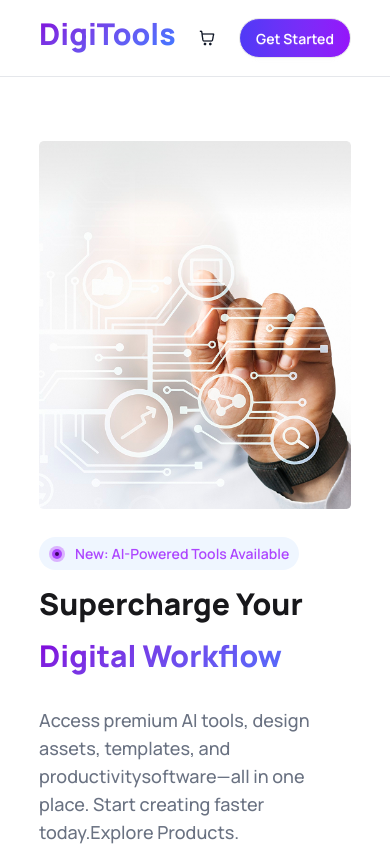
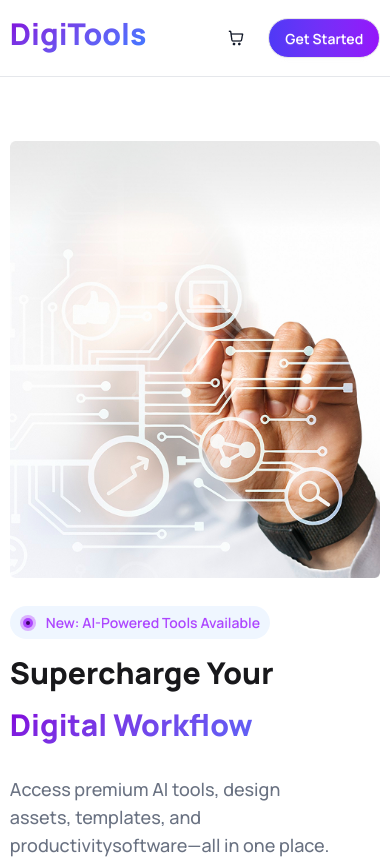
Before and after one commit to developeribrahim13/my-6th-assignment-digitools-platform, a React (Vite) app: page / in a window 390 px wide. Shown: the top 859 px of the page. Built offline with nearby package versions, Linux system fonts and the light colour scheme.

Commit message:
responsive issue fixed

```diff
--- a/src/components/banner/Banner.jsx
+++ b/src/components/banner/Banner.jsx
@@ -3,7 +3,7 @@ import bannerImg from '../../assets/banner.png'
 import playIcon from '../../assets/Play.png'
 const Banner = () => {
     return (
-        <div className='max-w-[80%] mx-auto my-16'>
+        <div className='max-w-[95%] sm:max-w-[80%] mx-auto my-16'>
             <div className='flex flex-col-reverse md:flex-row justify-between items-center gap-7'>
                 <div className='space-y-4 flex-7'>
                     <div className='flex justify-start'>
--- a/src/components/navber/Navber.jsx
+++ b/src/components/navber/Navber.jsx
@@ -4,7 +4,7 @@ import chartImg from '../../assets/products/shopping-cart.png'
 const Navber = ({carteAche}) => {
     return (
         <div className='border-b border-gray-200'>
-            <nav className='max-w-[80%] mx-auto flex justify-between items-center py-4'>
+            <nav className='max-w-[95%] sm:max-w-[80%] mx-auto flex justify-between items-center py-4'>
                 <h1 className='text-3xl font-extrabold bg-linear-[-35deg] from-blue-500 to-purple-700 text-transparent bg-clip-text pb-2'>DigiTools</h1>
                 <ul className='hidden lg:flex justify-between gap-6 font-medium'>
                     <li><a className='hover:bg-linear-[-35deg] from-blue-500 to-purple-700 hover:text-transparent hover:bg-clip-text' href='#'>Products</a></li>
--- a/src/components/pricingSection/PricingSection.jsx
+++ b/src/components/pricingSection/PricingSection.jsx
@@ -3,7 +3,7 @@ import React from 'react';
 
 const PricingSection = () => {
     return (
-        <div className='max-w-[80%] mx-auto py-25'>
+        <div className='max-w-[95%] sm:max-w-[80%] mx-auto py-25'>
             <h1 className='text-3xl sm:text-5xl font-extrabold text-center'>Simple, Transparent Pricing</h1>
             <p className='text-gray-600 text-center mt-4 mb-7'>Choose the plan that fits your needs. Upgrade or downgrade anytime.</p>
             <div className='grid sm:grid-cols-2 md:grid-cols-3 gap-4'>
--- a/src/components/stepsSection/StepsSection.jsx
+++ b/src/components/stepsSection/StepsSection.jsx
@@ -5,7 +5,7 @@ import rocket from "../../assets/rocket.png"
 const StepsSection = () => {
     return (
         <div className='bg-gray-50 py-25 mt-20'>
-            <div className='max-w-[80%] mx-auto space-y-3'>
+            <div className='max-w-[95%] sm:max-w-[80%] mx-auto space-y-3'>
                 <h1 className='text-4xl text-center font-extrabold'>Get Started in 3 Steps</h1>
                 <p className='text-gray-500 text-[12px] text-center'>Start using premium digital tools in minutes, not hours.</p>
                 <div className='grid sm:grid-cols-2 md:grid-cols-3 gap-5 mt-8'>
--- a/src/components/workflow/Workflow.jsx
+++ b/src/components/workflow/Workflow.jsx
@@ -4,7 +4,7 @@ const Workflow = () => {
     return (
         <div className='bg-linear-to-r from-[#4F39F6] to-[#9514FA] py-20'>
             <div className='text-center space-y-3 px-2.5'>
-                <h1 className='text-white text-xl sm:text-3xl font-bold'>Ready to Transform Your Workflow?</h1>
+                <h1 className='text-white text-[23px] sm:text-3xl font-bold'>Ready to Transform Your Workflow?</h1>
                 <p className='text-white font-light text-[12px]'>Join thousands of professionals who are already using Digitools to work smarter.<br/>Start your free trial today.</p>
                 <div className='flex justify-center items-center gap-3'>
                     <button className='btn bg-white text-purple-500 rounded-3xl'>Explore Products</button>
```
